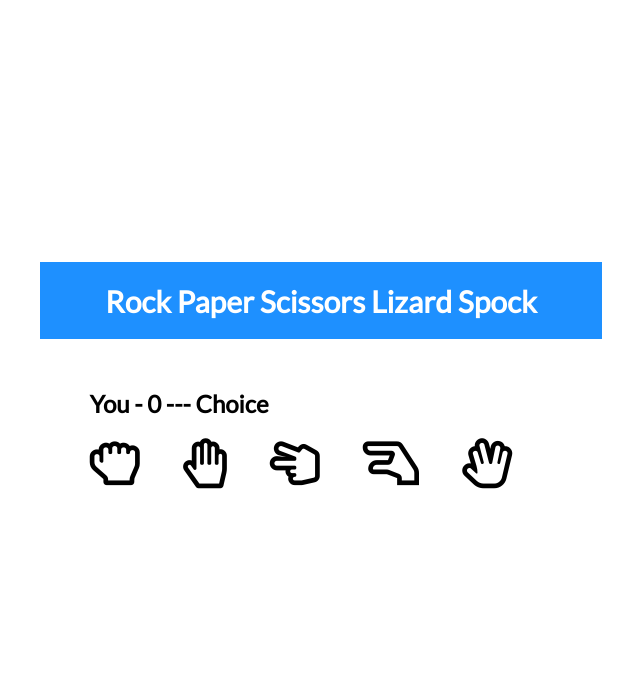
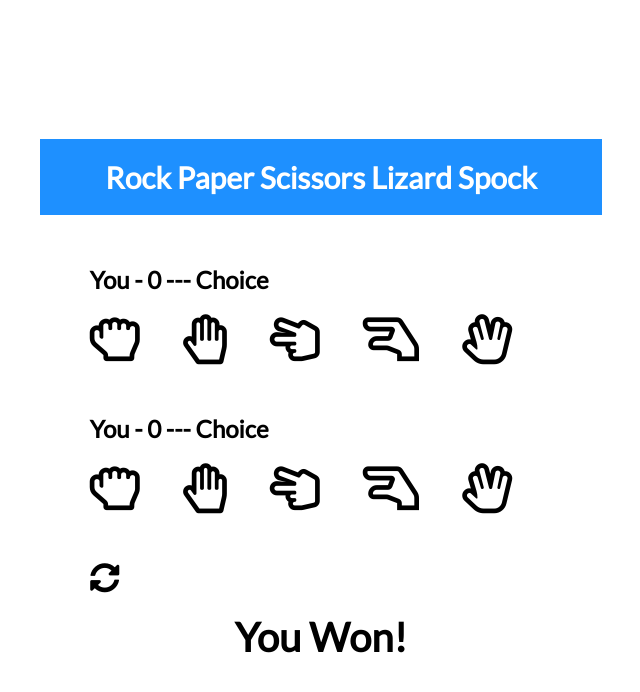
Before and after one commit to rayhan-fardous/spock-rock-game, a plain HTML site: page index.html in a window 1280 px wide. Shown: the whole page, without its empty margins (319-959 px from the left). Drawn offline with Linux system fonts and the light colour scheme.

Commit message:
html done

```diff
--- a/index.html
+++ b/index.html
@@ -1,12 +1,15 @@
 <!DOCTYPE html>
 <html lang="en">
   <head>
-    <meta charset="UTF-8">
-    <meta name="viewport" content="width=device-width, initial-scale=1.0">
+    <meta charset="UTF-8" />
+    <meta name="viewport" content="width=device-width, initial-scale=1.0" />
     <title>Spock Rock Game</title>
-    <link rel="icon" type="image/png" href="favicon.png">
-    <link rel="stylesheet" href="https://cdnjs.cloudflare.com/ajax/libs/font-awesome/5.10.2/css/all.min.css"/>
-    <link rel="stylesheet" href="style.css">
+    <link rel="icon" type="image/png" href="favicon.png" />
+    <link
+      rel="stylesheet"
+      href="https://cdnjs.cloudflare.com/ajax/libs/font-awesome/5.10.2/css/all.min.css"
+    />
+    <link rel="stylesheet" href="style.css" />
   </head>
   <body>
     <div class="game-container">
@@ -16,12 +19,41 @@
       </div>
       <!-- Player Container -->
       <div class="player-container" id="player">
-            <h2>You - <span id="playerScore">0</span><span class="choice" id="playerChoice"> --- Choice</span></h2>
+        <h2>
+          You - <span id="playerScore">0</span
+          ><span class="choice" id="playerChoice"> --- Choice</span>
+        </h2>
         <i class="far fa-hand-rock" title="Rock" id="playerRock"></i>
         <i class="far fa-hand-paper" title="Paper" id="playerPaper"></i>
-            <i class="far fa-hand-scissors" title="Scissors" id="playerScissors"></i>
+        <i
+          class="far fa-hand-scissors"
+          title="Scissors"
+          id="playerScissors"
+        ></i>
         <i class="far fa-hand-lizard" title="Lizard" id="playerLizard"></i>
         <i class="far fa-hand-spock" title="Spock" id="playerSpock"></i>
+      </div>
+      <!-- Computer Container -->
+      <div class="player-container" id="computer">
+        <h2>
+          You - <span id="computerScore">0</span
+          ><span class="choice" id="computerChoice"> --- Choice</span>
+        </h2>
+        <i class="far fa-hand-rock" title="Rock" id="computerRock"></i>
+        <i class="far fa-hand-paper" title="Paper" id="computerPaper"></i>
+        <i
+          class="far fa-hand-scissors"
+          title="Scissors"
+          id="computerScissors"
+        ></i>
+        <i class="far fa-hand-lizard" title="Lizard" id="computerLizard"></i>
+        <i class="far fa-hand-spock" title="Spock" id="computerSpock"></i>
+      </div>
+      <!-- Reset Icon -->
+      <i class="fas fa-sync-alt reset-icon" title="Reset"></i>
+      <!-- Reset Text -->
+      <div class="result-container">
+        <h3 class="result-text" id="resultText">You Won!</h3>
       </div>
     </div>
     <!-- Script -->
```
Lines whose indentation alone changed are shown as unchanged.
